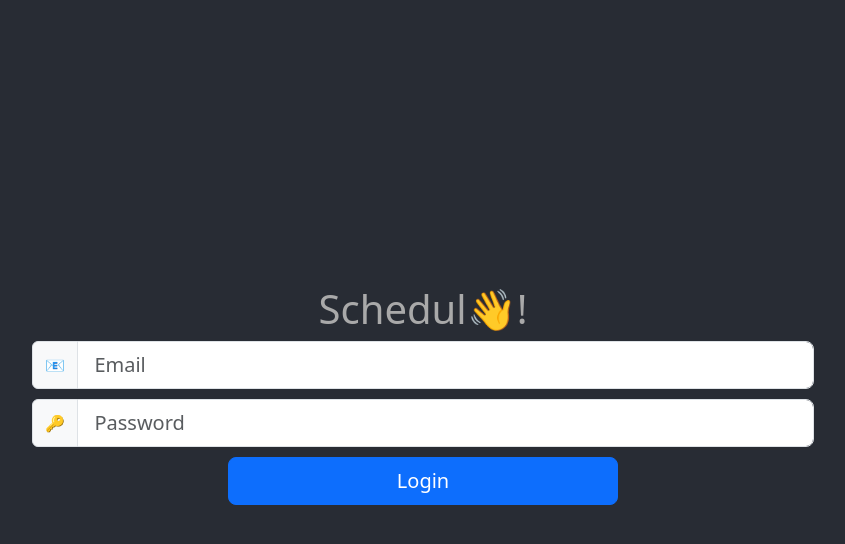
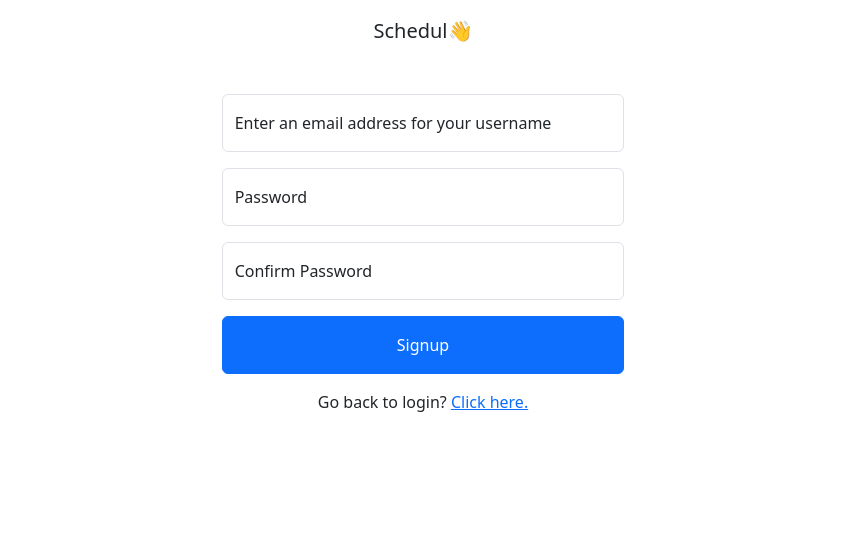
Before and after one commit to id-b3/schedulerr, a React (Vite) app in the folder hosting/: page /signup in a window 1280 px wide. Shown: the top 544 px of the page, without its empty margins (217-1062 px from the left). Built offline with nearby package versions, Linux system fonts and the light colour scheme.

Commit message:
Using scenes for login form

```diff
--- a/hosting/package.json
+++ b/hosting/package.json
@@ -14,7 +14,8 @@
     "firebaseui": "^6.1.0",
     "react": "^18.2.0",
     "react-bootstrap": "^2.9.1",
-    "react-dom": "^18.2.0"
+    "react-dom": "^18.2.0",
+    "react-router-dom": "^6.18.0"
   },
   "devDependencies": {
     "@types/react": "^18.2.15",
--- a/hosting/src/App.tsx
+++ b/hosting/src/App.tsx
@@ -1,19 +1,21 @@
-import React from 'react';
-import LoginForm from './LoginForm.tsx';
-import Container from 'react-bootstrap/Container';
-import './App.css';
+import Layout from './Layout.tsx';
+import Login from './Login.tsx';
+import Signup from './Signup.tsx';
+import Profile from './Profile.tsx';
+import { BrowserRouter, Routes, Route } from 'react-router-dom';
 
 function App() {
-        return (
-        <div className="App">
-        <Container>
-            <div className="page-header">
-                <h1> Schedul&#128075;!</h1>
-            </div>
-        </Container>
-            <LoginForm />
-        </div>
-        );
-    }
+    return (
+        <BrowserRouter>
+            <Routes>
+                <Route path = "/" element = {<Layout />}>
+                    <Route index element = {<Login />} />
+                    <Route path = "/signup" element = {<Signup />} />
+                    <Route path = "/profile" element = {<Profile />} />
+                </Route>
+            </Routes>
+        </BrowserRouter>
+    );
+}
 
 export default App;
--- /dev/null
+++ b/hosting/src/Layout.tsx
@@ -0,0 +1,16 @@
+import { Outlet } from 'react-router-dom';
+
+function Layout() {
+    return (
+        <div className = "container-fluid">
+            <div className = "row justify-content-center mt-3">
+                <div className = "col-md-4 text-center">
+                    <p className = "lead">Schedul👋</p>
+                </div>
+                <Outlet />
+            </div>
+        </div>
+    );
+}
+
+export default Layout;
--- /dev/null
+++ b/hosting/src/Login.tsx
@@ -0,0 +1,52 @@
+import { useState } from "react";
+import { auth } from "./Firebase.tsx";
+import { signInWithEmailAndPassword } from "firebase/auth";
+import { Link, useNavigate } from "react-router-dom";
+
+const Login = () => {
+    const navigate = useNavigate();
+    const [email, setEmail] = useState("");
+    const [password, setPassword] = useState("");
+    const [notice, setNotice] = useState("");
+
+    const loginWithUsernameAndPassword = async (e: React.FormEvent<HTMLFormElement>) => {
+        e.preventDefault();
+
+        try {
+            await signInWithEmailAndPassword(auth, email, password);
+            navigate("./profile");
+        } catch {
+            setNotice("You entered a wrong username or password.");
+        }
+    }
+
+    return(
+        <div className = "container">
+            <div className = "row justify-content-center">
+                <form className = "col-md-4 mt-3 pt-3 pb-3">
+                    { "" !== notice &&
+                        <div className = "alert alert-warning" role = "alert">
+                            { notice }
+                        </div>
+                    }
+                    <div className = "form-floating mb-3">
+                        <input type = "email" className = "form-control" id = "exampleInputEmail1" aria-describedby = "emailHelp" placeholder = "name@example.com" value = { email } onChange = { (e) => setEmail(e.target.value) }></input>
+                        <label htmlFor = "exampleInputEmail1" className = "form-label">Email address</label>
+                    </div>
+                    <div className = "form-floating mb-3">
+                        <input type = "password" className = "form-control" id = "exampleInputPassword1" placeholder = "Password" value = { password } onChange = { (e) => setPassword(e.target.value) }></input>
+                        <label htmlFor = "exampleInputPassword1" className = "form-label">Password</label>
+                    </div>
+                    <div className = "d-grid">
+                        <button type = "submit" className = "btn btn-primary pt-3 pb-3" onClick = {(e) => loginWithUsernameAndPassword(e)}>Submit</button>
+                    </div>
+                    <div className = "mt-3 text-center">
+                        <span>Need to sign up for an account? <Link to = "./signup">Click here.</Link></span>
+                    </div>
+                </form>
+            </div>
+        </div>
+    )
+}
+
+export default Login
--- a/hosting/src/LoginForm.tsx
+++ b/hosting/src/Login_old.tsx
@@ -5,14 +5,23 @@ import InputGroup from 'react-bootstrap/InputGroup'
 import Button from 'react-bootstrap/Button'
 import Container from 'react-bootstrap/Container'
 
+import { getAuth, connectAuthEmulator, signInWithEmailAndPassword } from 'firebase/auth';
+
 function LoginForm() {
+
+    connectAuthEmulator(auth, 'http://localhost:9099');
 
     const [email, setEmail] = useState('');
     const [password, setPassword] = useState('');
 
-    const handleLogin = () => {
+    const handleLogin = async () => {
         console.log("Email: " + email);
         console.log("Password: " + password);
+        try{
+            await signInWithEmailAndPassword(auth, email, password)
+        } catch (error) {
+            console.log(error)
+        }
     }
 
     return (
--- /dev/null
+++ b/hosting/src/Profile.tsx
@@ -0,0 +1,30 @@
+import { useNavigate } from "react-router-dom";
+import { auth } from "./Firebase.tsx";
+import { signOut } from "firebase/auth";
+
+const Profile = () => {
+    const navigate = useNavigate();
+    const user = auth.currentUser;
+
+    const logoutUser = async (e) => {
+        e.preventDefault();
+
+        await signOut(auth);
+        navigate("/");
+    }
+
+    return(
+        <div className = "container">
+            <div className = "row justify-content-center">
+                <div className = "col-md-4 text-center">
+                    <p>Welcome <em className = "text-decoration-underline">{ user.email }</em>. You are logged in!</p>
+                    <div className = "d-grid gap-2">
+                        <button type = "submit" className = "btn btn-primary pt-3 pb-3" onClick = {(e) => logoutUser(e)}>Logout</button>
+                    </div>
+                </div>
+            </div>
+        </div>
+    )
+}
+
+export default Profile
--- /dev/null
+++ b/hosting/src/Signup.tsx
@@ -0,0 +1,61 @@
+import React, { useState } from "react";
+import { auth } from "./Firebase.tsx";
+import { createUserWithEmailAndPassword } from "firebase/auth";
+import { Link, useNavigate } from "react-router-dom";
+
+const Signup = () => {
+    const navigate = useNavigate();
+    const [email, setEmail] = useState("");
+    const [password, setPassword] = useState("");
+    const [confirmPassword, setConfirmPassword] = useState("");
+    const [notice, setNotice] = useState("");
+
+    const signupWithUsernameAndPassword = async (e) => {
+        e.preventDefault();
+
+        if (password === confirmPassword) {
+            try {
+                await createUserWithEmailAndPassword(auth, email, password);
+                navigate("/");
+            } catch {
+                setNotice("Sorry, something went wrong. Please try again.");
+            }
+        } else {
+            setNotice("Passwords don't match. Please try again.");
+        }
+    };
+
+    return(
+        <div className = "container">
+            <div className = "row justify-content-center">
+                <form className = "col-md-4 mt-3 pt-3 pb-3">
+                    { "" !== notice &&
+                        <div className = "alert alert-warning" role = "alert">
+                            { notice }
+                        </div>
+                    }
+                    <div className = "form-floating mb-3">
+                        <input id = "signupEmail" type = "email" className = "form-control" aria-describedby = "emailHelp" placeholder = "name@example.com" value = { email } onChange = { (e) => setEmail(e.target.value) }></input>
+                        <label htmlFor = "signupEmail" className = "form-label">Enter an email address for your username</label>
+                    </div>
+                    <div className = "form-floating mb-3">
+                        <input id = "signupPassword" type = "password" className = "form-control" placeholder = "Password" value = { password } onChange = { (e) => setPassword(e.target.value) }></input>
+                        <label htmlFor = "signupPassword" className = "form-label">Password</label>
+                    </div>
+                    <div className = "form-floating mb-3">
+                        <input id = "confirmPassword" type = "password" className = "form-control" placeholder = "Confirm Password" value = { confirmPassword } onChange = { (e) => setConfirmPassword(e.target.value) }></input>
+                        <label htmlFor = "confirmPassword" className = "form-label">Confirm Password</label>
+                    </div>
+                    <div className = "d-grid">
+                        <button type = "submit" className = "btn btn-primary pt-3 pb-3" onClick = {(e) => signupWithUsernameAndPassword(e)}>Signup</button>
+                    </div>
+                    <div className = "mt-3 text-center">
+                        <span>Go back to login? <Link to = "/">Click here.</Link></span>
+                    </div>
+                </form>
+            </div>
+        </div>
+    )
+}
+
+export default Signup
```
Also changed, not shown: 2 other files (tests, documents, lock files or other folders).
